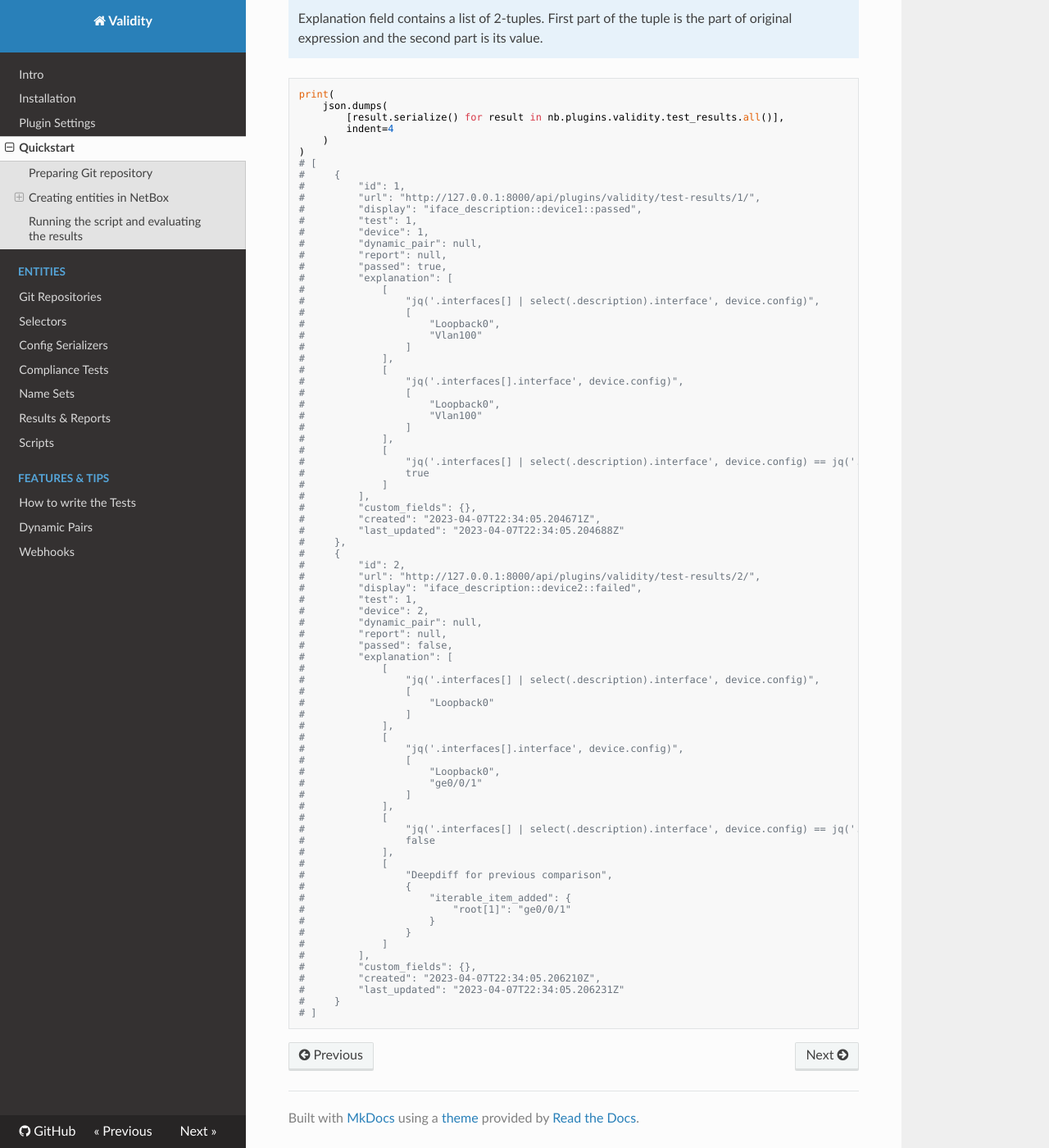
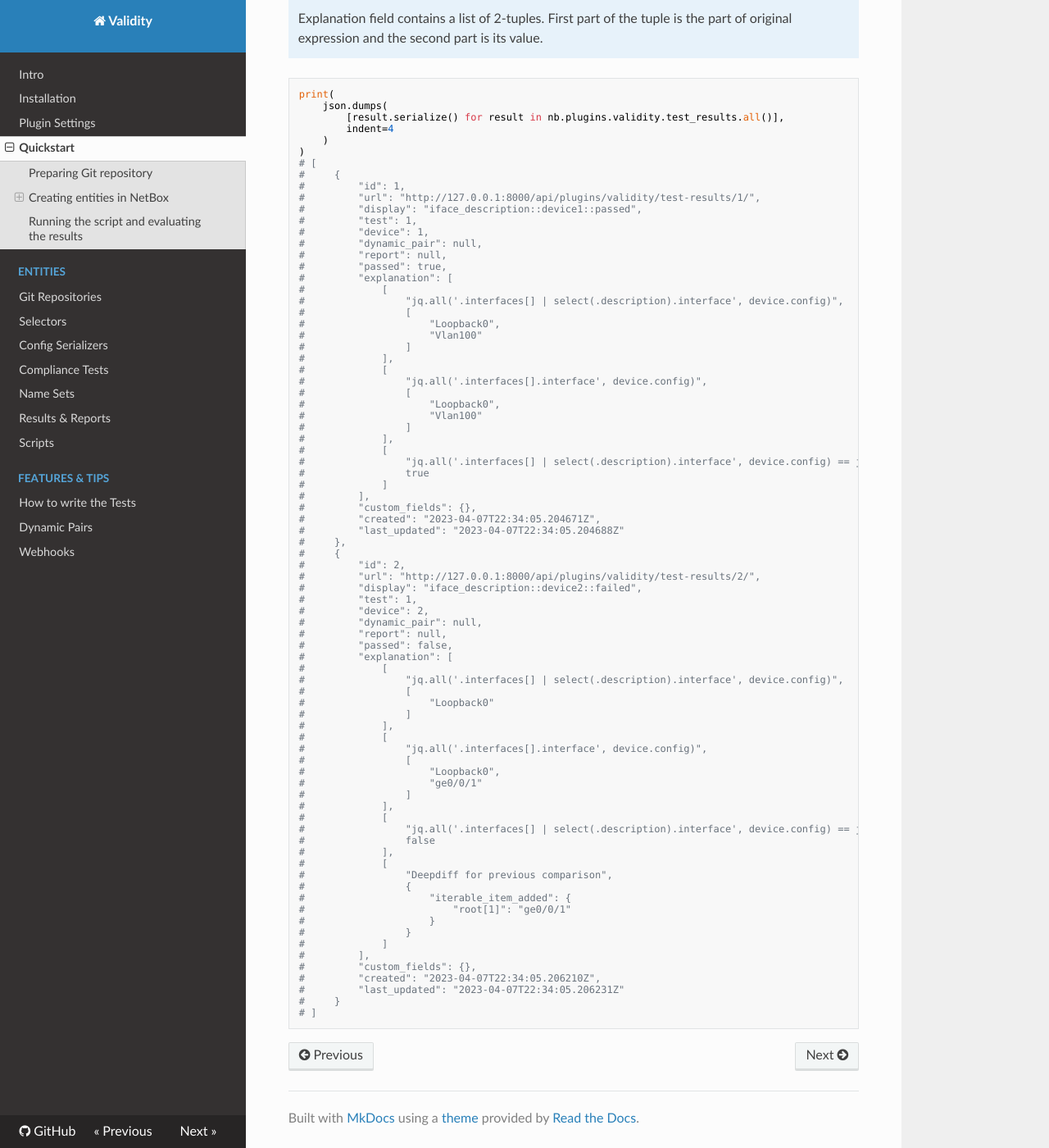
Before and after one commit to amyasnikov/validity, an MkDocs documentation site: the page built from docs/quickstart.md, in a window 1280 px wide and 1400 px high, scrolled down 3702 px. Shown: the whole window at 82% size. Built offline with MkDocs 1.6.1, drawn with Linux system fonts in a browser that asks for light colours; nearby versions of some CDN libraries; some of the changed text lies outside the part shown.

Commit message:
docs and migrations fix

````diff
--- a/docs/quickstart.md
+++ b/docs/quickstart.md
@@ -163,7 +163,7 @@
 
 ### Compliance Test
 
-* Create a selector. Selector is used to gather some subset of devices to later apply compliance tests only to that subset. For now we just need a selector that gathers all the devices
+* Create a selector. Selector is used to gather some subset of devices to later apply compliance tests only to that subset. For now, we just need a selector that gathers all the devices
 
 ```python
 selector = nb.plugins.validity.selectors.create(name='all', name_filter='.*')
@@ -173,8 +173,8 @@
 
 ```python
 expression = '''
-jq('.interfaces[] | select(.description).interface', device.config) == \
-jq('.interfaces[].interface', device.config)
+jq.all('.interfaces[] | select(.description).interface', device.config) == \
+jq.all('.interfaces[].interface', device.config)
 '''
 
 test = nb.plugins.validity.tests.create(
@@ -236,21 +236,21 @@
 #         "passed": true,
 #         "explanation": [
 #             [
-#                 "jq('.interfaces[] | select(.description).interface', device.config)",
+#                 "jq.all('.interfaces[] | select(.description).interface', device.config)",
 #                 [
 #                     "Loopback0",
 #                     "Vlan100"
 #                 ]
 #             ],
 #             [
-#                 "jq('.interfaces[].interface', device.config)",
+#                 "jq.all('.interfaces[].interface', device.config)",
 #                 [
 #                     "Loopback0",
 #                     "Vlan100"
 #                 ]
 #             ],
 #             [
-#                 "jq('.interfaces[] | select(.description).interface', device.config) == jq('.interfaces[].interface', device.config)",
+#                 "jq.all('.interfaces[] | select(.description).interface', device.config) == jq.all('.interfaces[].interface', device.config)",
 #                 true
 #             ]
 #         ],
@@ -269,20 +269,20 @@
 #         "passed": false,
 #         "explanation": [
 #             [
-#                 "jq('.interfaces[] | select(.description).interface', device.config)",
+#                 "jq.all('.interfaces[] | select(.description).interface', device.config)",
 #                 [
 #                     "Loopback0"
 #                 ]
 #             ],
 #             [
-#                 "jq('.interfaces[].interface', device.config)",
+#                 "jq.all('.interfaces[].interface', device.config)",
 #                 [
 #                     "Loopback0",
 #                     "ge0/0/1"
 #                 ]
 #             ],
 #             [
-#                 "jq('.interfaces[] | select(.description).interface', device.config) == jq('.interfaces[].interface', device.config)",
+#                 "jq.all('.interfaces[] | select(.description).interface', device.config) == jq.all('.interfaces[].interface', device.config)",
 #                 false
 #             ],
 #             [
````
Also changed, not shown: docs/entities/namesets.md (+2 -2 lines), docs/entities/tests.md (+30 -6 lines), docs/features/howto_write_tests.md (+1 -6 lines), 2 other files.
